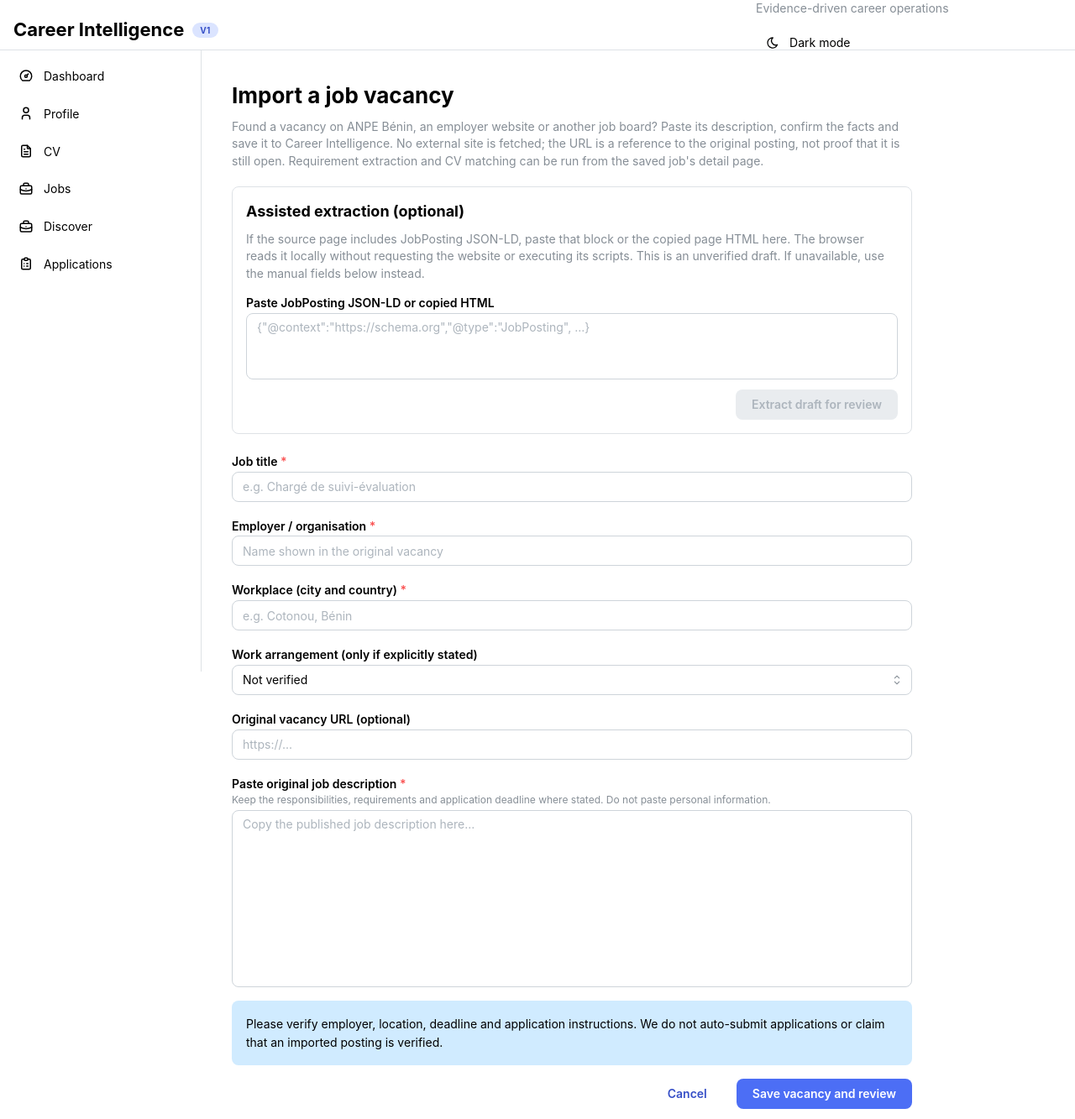
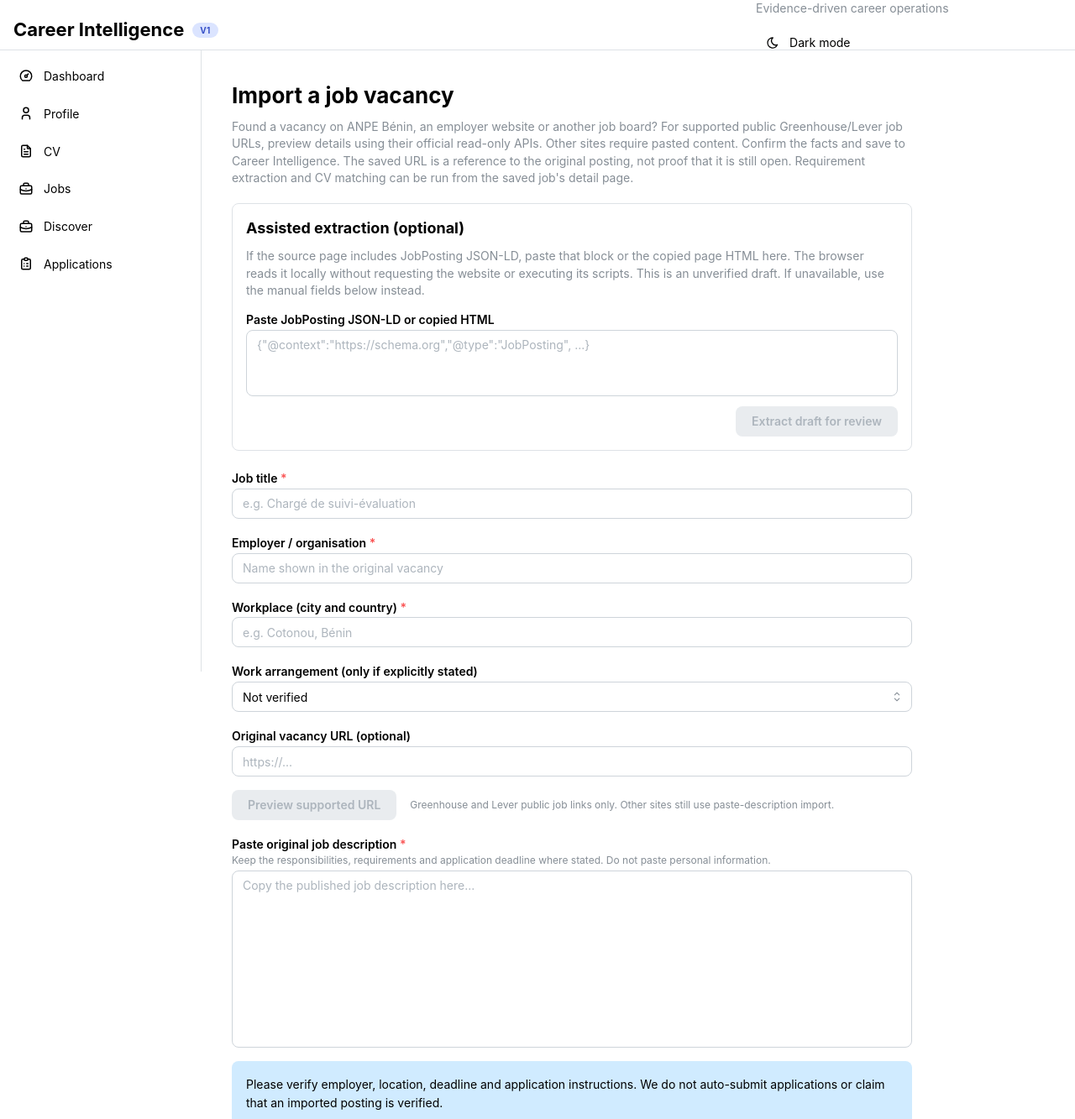
Before and after one commit to Tadeni00/career-intelligence, a React (Vite) app in the folder apps/console/: page /jobs/import in a window 1280 px wide. Shown: the top 1333 px of the page at 84% size. Built offline with nearby package versions, Linux system fonts and the light colour scheme; no server answers.

Commit message:
ui: opt-in Greenhouse/Lever URL draft preview before explicit confirmation

```diff
--- a/apps/console/src/pages/ImportVacancyPage.tsx
+++ b/apps/console/src/pages/ImportVacancyPage.tsx
@@ -5,6 +5,15 @@ import { api, errorMessage } from "../api";
 import { extractVacancyDraft } from "../vacancyDraftExtraction";
 
 type ImportedJob = { job_id: number; created: boolean; message: string };
+type JobUrlPreview = {
+  title: string;
+  company: string;
+  location: string;
+  description: string;
+  remote_status: "ONSITE" | "HYBRID" | "REMOTE" | "UNKNOWN";
+  source: string;
+  warnings: string[];
+};
 
 export function ImportVacancyPage() {
   const navigate = useNavigate();
@@ -15,9 +24,37 @@ export function ImportVacancyPage() {
   const [description, setDescription] = useState("");
   const [arrangement, setArrangement] = useState("UNKNOWN");
   const [saving, setSaving] = useState(false);
+  const [previewing, setPreviewing] = useState(false);
+  const [previewNotice, setPreviewNotice] = useState<string | null>(null);
   const [sourceSnippet, setSourceSnippet] = useState("");
   const [extractionNotice, setExtractionNotice] = useState<string | null>(null);
   const [error, setError] = useState<string | null>(null);
+
+  const previewFromUrl = async () => {
+    setError(null);
+    setPreviewNotice(null);
+    setPreviewing(true);
+    try {
+      const draft = await api<JobUrlPreview>("/jobs/import/preview", {
+        method: "POST",
+        body: JSON.stringify({ url: url.trim() }),
+      });
+      setTitle(draft.title);
+      // Some public ATS APIs do not expose employer names; never infer it.
+      setCompany(draft.company);
+      setLocation(draft.location);
+      setDescription(draft.description);
+      setArrangement(draft.remote_status);
+      setPreviewNotice(
+        `Draft from ${draft.source}. ${draft.warnings.join(" ")} ` +
+        "You must confirm all fields and press Save. No job was saved yet."
+      );
+    } catch (caught) {
+      setError(errorMessage(caught, "This URL is not supported for automatic preview. Paste the description manually instead."));
+    } finally {
+      setPreviewing(false);
+    }
+  };
 
   const previewStructuredData = () => {
     setError(null);
@@ -85,8 +122,9 @@ export function ImportVacancyPage() {
       <Title order={2} mb="xs">Import a job vacancy</Title>
       <Text size="sm" c="dimmed" mb="lg">
         Found a vacancy on ANPE Bénin, an employer website or another job board?
-        Paste its description, confirm the facts and save it to Career Intelligence.
-        No external site is fetched; the URL is a reference to the original posting,
+        For supported public Greenhouse/Lever job URLs, preview details using their official read-only APIs.
+        Other sites require pasted content. Confirm the facts and save to Career Intelligence.
+        The saved URL is a reference to the original posting,
         not proof that it is still open. Requirement extraction and CV matching can
         be run from the saved job's detail page.
       </Text>
@@ -132,6 +170,16 @@ export function ImportVacancyPage() {
           <TextInput label="Original vacancy URL (optional)" value={url}
             onChange={(event) => setUrl(event.currentTarget.value)}
             maxLength={2048} placeholder="https://..." />
+          <Group>
+            <Button variant="light" type="button" loading={previewing}
+              disabled={!url.trim() || previewing} onClick={previewFromUrl}>
+              Preview supported URL
+            </Button>
+            <Text size="xs" c="dimmed">
+              Greenhouse and Lever public job links only. Other sites still use paste-description import.
+            </Text>
+          </Group>
+          {previewNotice && <Alert color="blue">{previewNotice}</Alert>}
           <Textarea label="Paste original job description" required minRows={9}
             autosize maxRows={18} value={description}
             onChange={(event) => setDescription(event.currentTarget.value)}
```
